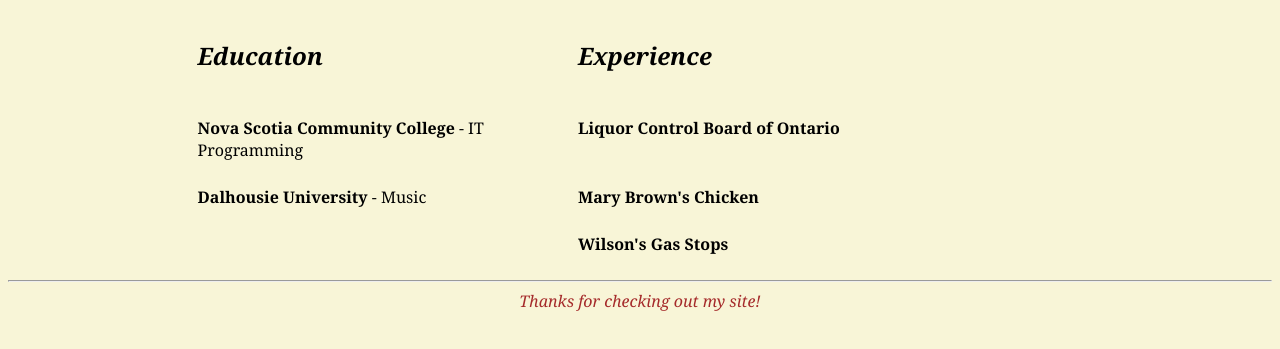
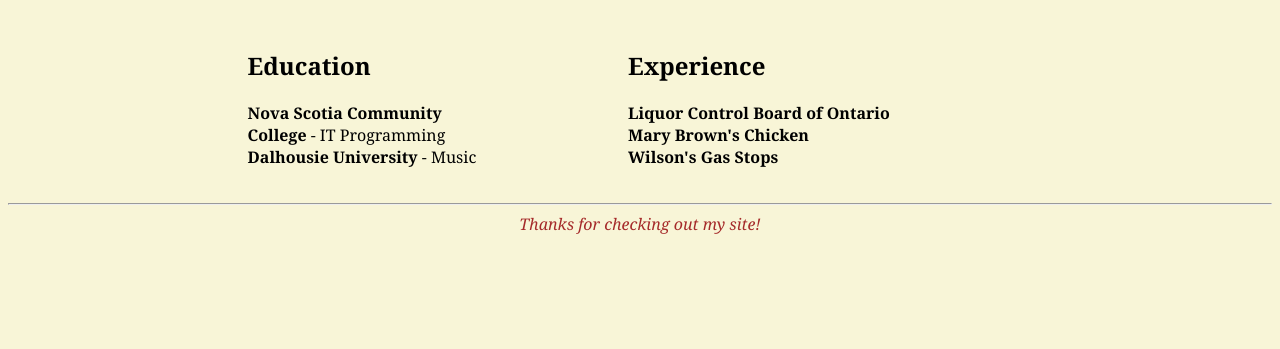
Before and after one commit to HannahLever/ePortfolio, a plain HTML site: page resume.html in a window 1280 px wide. Shown: the part 223-572 px from the top of the page. Drawn offline with Linux system fonts and the light colour scheme.

Commit message:
retooled resume html code, commented out css accordingly

```diff
--- a/portfolio_layout.css
+++ b/portfolio_layout.css
@@ -5,6 +5,7 @@
 Date: 18 February 2025
 */
 
+/*
 .education {
     grid-column-start: 1;
     grid-column-end: 2;
@@ -14,6 +15,7 @@
     grid-column-start: 2;
     grid-column-end: 3;
 }
+*/
 
 #resume {
     display: grid;
@@ -25,15 +27,15 @@
     margin-bottom: 25px;
 }
 
+/*
 #lcbo {
     grid-row-start: 2;
     grid-row-end: 3;
 }
+*/
 
 @media only screen and (max-width: 600px) { /* mobile */
-    #resume {
-        grid-template-columns: 1fr;
-    }
+
 }
 
 @media only screen and (min-width: 600px) { /* tablet */
--- a/resume.html
+++ b/resume.html
@@ -22,31 +22,34 @@
 
         <h1>Resume</h1>
 
-        <section id="resume">
-            <div class="education">
-                <h2><i>Education</i></h2>
+        <article id="resume">
+            <section id="education">
+                <div>
+                    <h2>Education</h2>
                 </div>
-            <div class="experience">
-                <h2><i>Experience</i></h2>
-            </div>
-
-            <div class="education">
+                <div>
                     <b>Nova Scotia Community College</b> - IT Programming
                 </div>
-            <div class="education">
+                <div>
                     <b>Dalhousie University</b> - Music
                 </div>
+            </section>
 
-            <div id="lcbo" class="experience">
+            <section id="experience">
+                <div>
+                    <h2>Experience</h2>
+                </div>
+                <div>
                     <b>Liquor Control Board of Ontario</b>
                 </div>
-            <div class="experience">
+                <div>
                     <b>Mary Brown's Chicken</b>
                 </div>
-            <div class="experience">
+                <div>
                     <b>Wilson's Gas Stops</b>
                 </div>
             </section>
+        </article>
 
         <footer>
             <hr>
```
Lines whose indentation alone changed are shown as unchanged.
